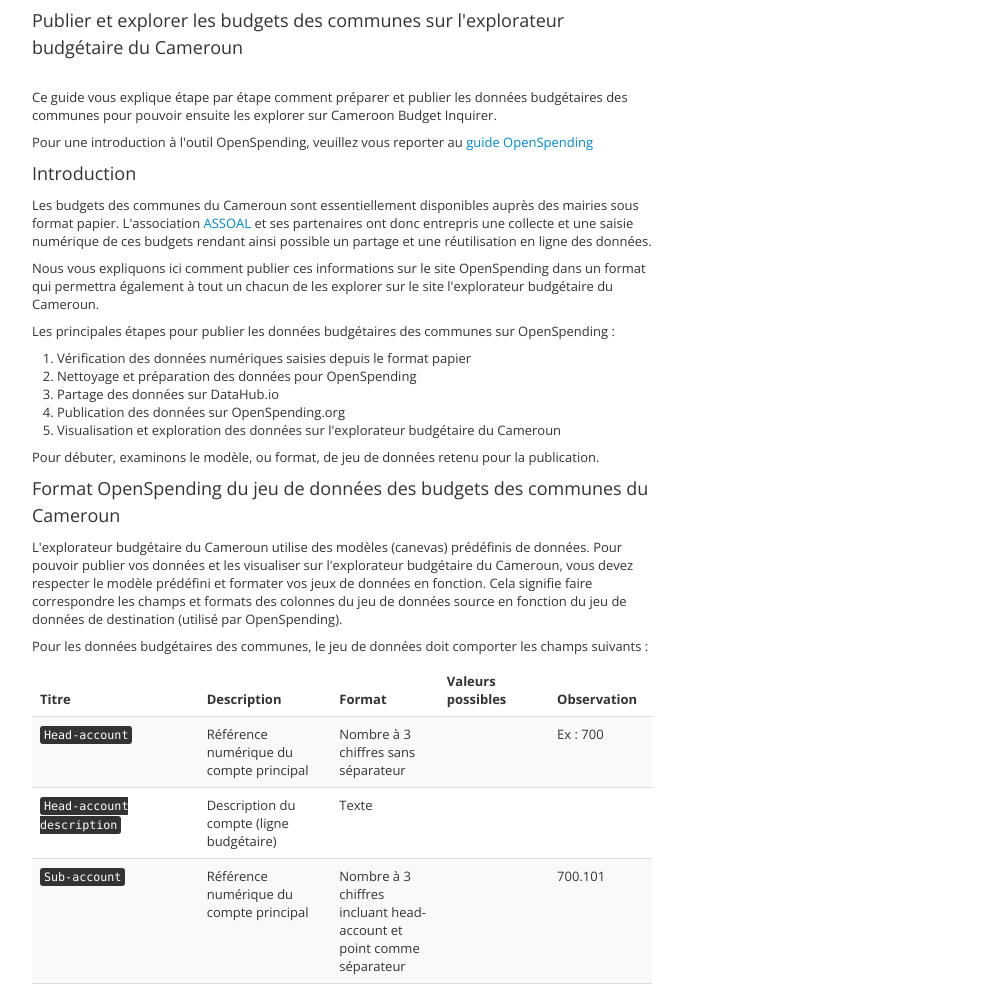
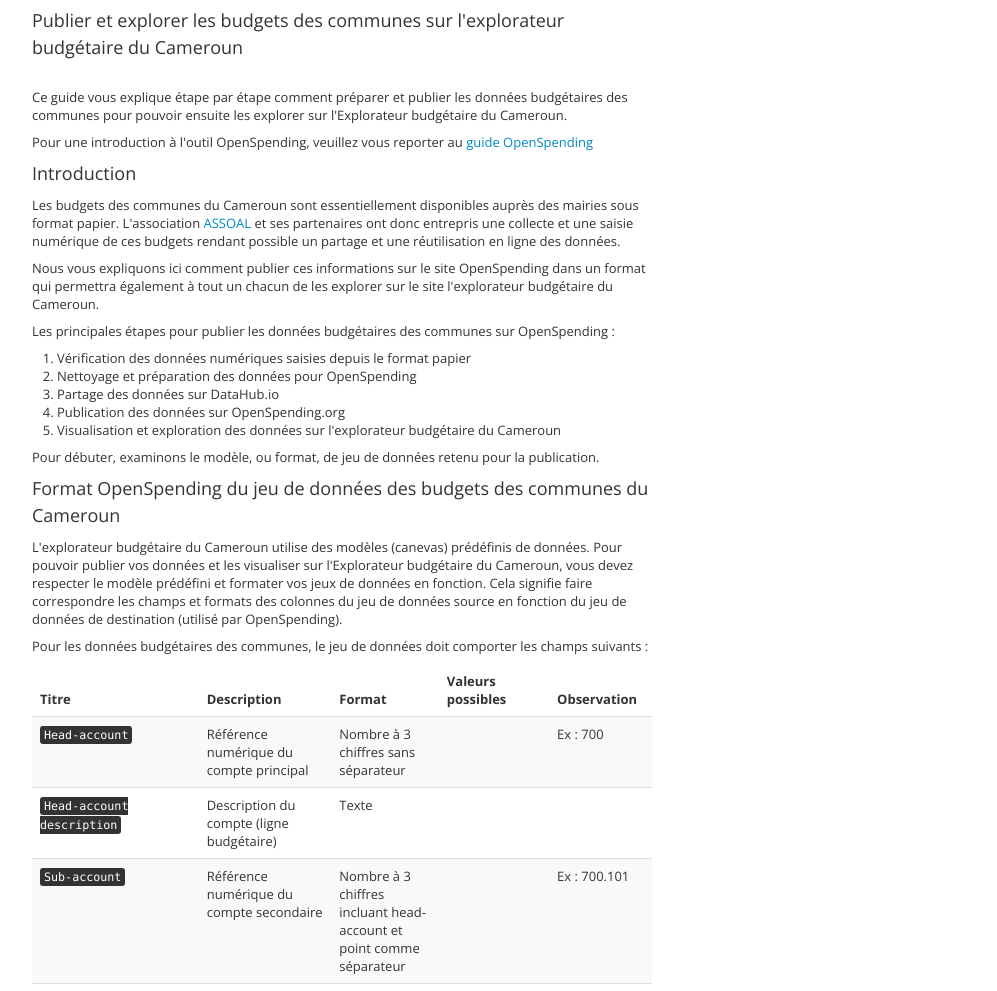
Before and after one commit to openspending/cameroon.openspending.org, a Jekyll site: the page built from fr/contribute.html, in a window 1280 px wide and 1400 px high. Shown: the part 275-1266 px from the top of the window, without its empty margins (138-1135 px from the left). Built offline with Jekyll 4.4.1, drawn with Linux system fonts in a browser that asks for light colours; nearby versions of some CDN libraries; some of the changed text lies outside the part shown.

Commit message:
did some corrections in the text

```diff
--- a/fr/contribute.html
+++ b/fr/contribute.html
@@ -16,12 +16,12 @@
 </br>
 <h3>Publier et explorer les budgets des communes sur l'explorateur budgétaire du Cameroun</h3>
 </br>
-<p>Ce guide vous explique étape par étape comment préparer et publier les données budgétaires des communes pour pouvoir ensuite les explorer sur Cameroon Budget Inquirer.</p>
+<p>Ce guide vous explique étape par étape comment préparer et publier les données budgétaires des communes pour pouvoir ensuite les explorer sur l'Explorateur budgétaire du Cameroun.</p>
 
 <p>Pour une introduction à l'outil OpenSpending, veuillez vous reporter au <a href="http://community.openspending.org/help/guide/fr/" target="_blank">guide OpenSpending </a></p>
 
 <h3>Introduction</h3>
-<p>Les budgets des communes du Cameroun sont essentiellement disponibles auprès des mairies sous format papier. L'association <a href="www.assoal.org/" target="_blank">ASSOAL</a> et ses partenaires ont donc entrepris une collecte et une saisie numérique de ces budgets rendant ainsi possible un partage et une réutilisation en ligne des données.</p>
+<p>Les budgets des communes du Cameroun sont essentiellement disponibles auprès des mairies sous format papier. L'association <a href="www.assoal.org/" target="_blank">ASSOAL</a> et ses partenaires ont donc entrepris une collecte et une saisie numérique de ces budgets rendant  possible un partage et une réutilisation en ligne des données.</p>
 
 <p>Nous vous expliquons ici comment publier ces informations sur le site OpenSpending dans un format qui permettra également à tout un chacun de les explorer sur le site l'explorateur budgétaire du Cameroun.</p>
 
@@ -41,7 +41,7 @@
 
 <h3>Format OpenSpending du jeu de données des budgets des communes du Cameroun</h3>
 
-<p>L'explorateur budgétaire du Cameroun utilise des modèles (canevas) prédéfinis de données. Pour pouvoir publier vos données et les visualiser sur l'explorateur budgétaire du Cameroun, vous devez respecter le modèle prédéfini et formater vos jeux de données en fonction. Cela signifie faire correspondre les champs et formats des colonnes du jeu de données source en fonction du jeu de données de destination (utilisé par OpenSpending).</p>
+<p>L'explorateur budgétaire du Cameroun utilise des modèles (canevas) prédéfinis de données. Pour pouvoir publier vos données et les visualiser sur l'Explorateur budgétaire du Cameroun, vous devez respecter le modèle prédéfini et formater vos jeux de données en fonction. Cela signifie faire correspondre les champs et formats des colonnes du jeu de données source en fonction du jeu de données de destination (utilisé par OpenSpending).</p>
 
 <p>Pour les données budgétaires des communes, le jeu de données doit comporter les champs suivants :</p>
 
@@ -70,10 +70,10 @@
 <td></td>
 <tr>
 <td><kbd>Sub-account</kbd></td>
-<td>Référence numérique du compte principal</td>
+<td>Référence numérique du compte secondaire</td>
 <td>Nombre à 3 chiffres incluant head-account et point comme séparateur</td>
 <td></td>
-<td>700.101</td>
+<td>Ex : 700.101</td>
 </tr>
 <tr>
 <td><kbd>Sub-account description</kbd></td>
@@ -254,7 +254,7 @@
 <p>Les procédures pour LibreOffice ou OpenOffice sont sensiblement les mêmes.</p>
 
 <h5>Supprimer les retours à la ligne dans votre jeu de données :</h5>
-<p>Option Trouver et Remplacer (CTRL H) -> trouver ''\n'' remplacer tout par '' '' (espace blanc);</p>
+<p>Option Trouver et Remplacer, <code>CTRL H</code>, -> trouver ''\n'' remplacer tout par '' '' (espace blanc);</p>
 
 <h5>Éviter que Excel remplace le séparateur point en virgule ou n'ajoute un séparateur automatiquement :</h5>
 <p>Clic droit sur la colonne (en haut), option Format et choisissez Format Texte (et non Format nombre).</p>
@@ -301,7 +301,7 @@
 </ol>
 
 <h3>4. Publication des données sur OpenSpending.org</h3>
-<p>Une fois vos données disponibles en ligne, il ne vous reste plus qu'à les ajouter au <a href="https://openspending.org/cm-budgets/" target="_blank">jeu de données budget des communes du cameroun</a> sur le site openspending.org.</p>
+<p>Une fois vos données disponibles en ligne, il ne vous reste plus qu'à les ajouter au <a href="https://openspending.org/cm-budgets/" target="_blank">jeu de données budget des communes du Cameroun</a> sur le site openspending.org.</p>
 
 <p>Pour ce faire, contactez l'administrateur du groupe OpenSpending sur <a>assoalcam@yahoo.fr</a>. Il se chargera de valider et ajouter vos données au jeu de données sur OpenSpending.</p>
 
```
Also changed, not shown: other parts of fr/contribute.html (+4 -4 lines).
